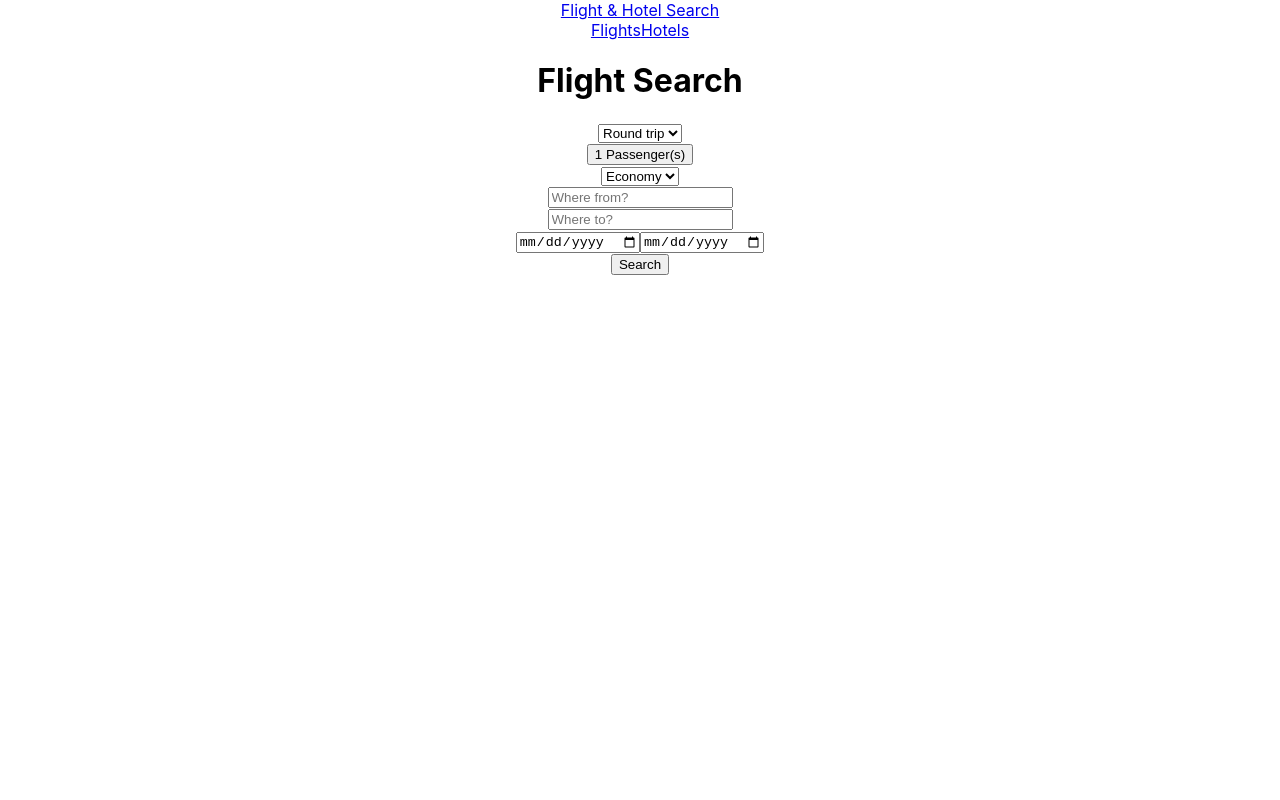
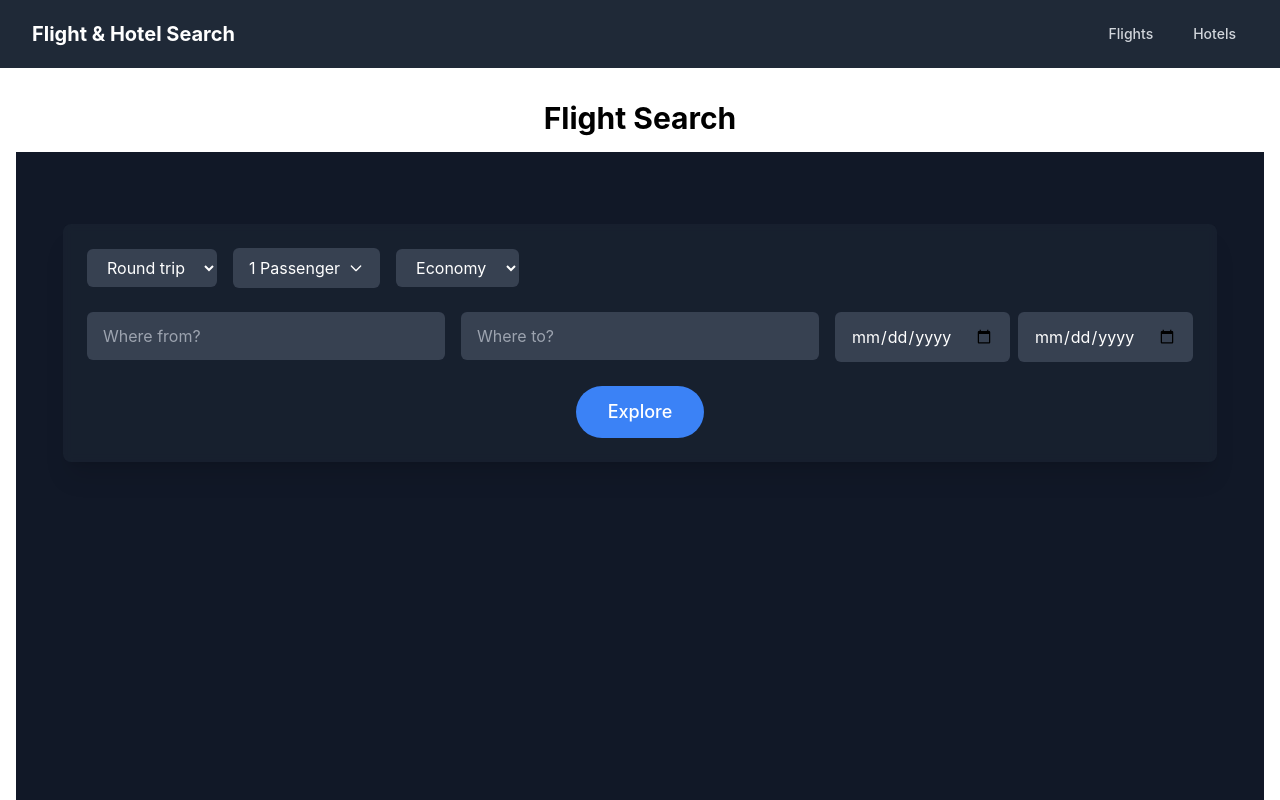
Before and after one commit to TalhaHunter101/flight-app, a React (Create React App) app: page /flights in a window 1280 px wide. Shown: the top 800 px of the page. Built offline with nearby package versions, Linux system fonts and the light colour scheme.

Commit message:
feat: added basic UI

```diff
--- a/src/components/FlightSearch.js
+++ b/src/components/FlightSearch.js
@@ -1,4 +1,4 @@
-import React, { useState } from "react";
+import React, { useState, useRef, useEffect } from "react";
 import axios from "axios";
 
 const FlightSearch = () => {
@@ -7,27 +7,50 @@ const FlightSearch = () => {
   const [destination, setDestination] = useState("");
   const [departureDate, setDepartureDate] = useState("");
   const [returnDate, setReturnDate] = useState("");
+  const [adults, setAdults] = useState(1);
+  const [children, setChildren] = useState(0);
+  const [infants, setInfants] = useState(0);
+  const [cabinClass, setCabinClass] = useState("Economy");
   const [isPassengerDropdownOpen, setIsPassengerDropdownOpen] = useState(false);
-  const [passengers, setPassengers] = useState({
-    adults: 1,
-    children: 0,
-    infants_in_seat: 0,
-    infants_in_lap: 0,
-  });
-  const [cabinClass, setCabinClass] = useState("Economy");
   const [flights, setFlights] = useState([]);
   const [loading, setLoading] = useState(false);
 
-  const handlePassengerChange = (type, operation) => {
-    setPassengers((prev) => ({
-      ...prev,
-      [type]:
-        operation === "add" ? prev[type] + 1 : Math.max(0, prev[type] - 1),
-    }));
+  // Add useRef for dropdown click outside handling
+  const dropdownRef = useRef(null);
+
+  // Handle click outside to close dropdown
+  useEffect(() => {
+    const handleClickOutside = (event) => {
+      if (dropdownRef.current && !dropdownRef.current.contains(event.target)) {
+        setIsPassengerDropdownOpen(false);
+      }
     };
 
-  const getTotalPassengers = () => {
-    return Object.values(passengers).reduce((a, b) => a + b, 0);
+    document.addEventListener("mousedown", handleClickOutside);
+    return () => document.removeEventListener("mousedown", handleClickOutside);
+  }, []);
+
+  // Update handlePassengerChange to handle different categories
+  const handlePassengerChange = (type, operation) => {
+    if (type === "adults") {
+      setAdults((prev) =>
+        operation === "increment"
+          ? Math.min(prev + 1, 9)
+          : Math.max(prev - 1, 1)
+      );
+    } else if (type === "children") {
+      setChildren((prev) =>
+        operation === "increment"
+          ? Math.min(prev + 1, 9)
+          : Math.max(prev - 1, 0)
+      );
+    } else if (type === "infants") {
+      setInfants((prev) =>
+        operation === "increment"
+          ? Math.min(prev + 1, 9)
+          : Math.max(prev - 1, 0)
+      );
+    }
   };
 
   const handleSearch = async (e) => {
@@ -43,7 +66,7 @@ const FlightSearch = () => {
             destination: destination,
             departureDate: departureDate,
             returnDate: returnDate,
-            adults: getTotalPassengers(),
+            adults: adults + children + infants,
             cabinClass: cabinClass,
           },
           headers: {
@@ -62,25 +85,17 @@ const FlightSearch = () => {
   };
 
   return (
-    <div className="min-h-screen bg-gray-900 text-white">
-      {/* Hero Image Section */}
-      {/* <div className="relative h-48 mb-8">
-        <div className="absolute inset-0 bg-gradient-to-r from-gray-800 to-gray-900">
-          <h1 className="text-6xl font-bold text-center pt-1">Flights</h1>
-        </div>
-      </div> */}
-
+    <div className="min-h-screen bg-gray-900 flex flex-col justify-top">
       {/* Search Form */}
-      <div className="max-w-6xl mx-auto p-4">
-        <div className="bg-gray-800 rounded-lg p-4 shadow-lg">
-          {/* Trip Type and Passengers Row */}
-          <div className="flex items-center space-x-4 mb-4">
-            {/* Trip Type Dropdown */}
+      <div className="max-w-7xl mx-auto px-4 py-8 mt-10">
+        <div className="bg-gray-800/50 backdrop-blur-sm rounded-lg p-6 shadow-xl">
+          {/* Trip Type, Passengers, and Cabin Class */}
+          <div className="flex items-center space-x-4 mb-6">
             <div className="relative">
               <select
                 value={tripType}
                 onChange={(e) => setTripType(e.target.value)}
-                className="bg-gray-700 px-4 py-2 rounded-md"
+                className="bg-gray-700 text-white px-4 py-2 rounded-md cursor-pointer"
               >
                 <option value="round-trip">Round trip</option>
                 <option value="one-way">One way</option>
@@ -88,89 +103,116 @@ const FlightSearch = () => {
               </select>
             </div>
 
-            {/* Passengers Dropdown */}
-            <div className="relative">
+            {/* Updated Passengers Dropdown */}
+            <div className="relative" ref={dropdownRef}>
               <button
                 onClick={() =>
                   setIsPassengerDropdownOpen(!isPassengerDropdownOpen)
                 }
-                className="bg-gray-700 px-4 py-2 rounded-md flex items-center"
+                className="bg-gray-700 text-white px-4 py-2 rounded-md flex items-center space-x-2"
               >
-                <span>{getTotalPassengers()} Passenger(s)</span>
+                <span>
+                  {adults + children + infants} Passenger
+                  {adults + children + infants !== 1 ? "s" : ""}
+                </span>
+                <svg
+                  className="w-4 h-4"
+                  fill="none"
+                  stroke="currentColor"
+                  viewBox="0 0 24 24"
+                >
+                  <path
+                    strokeLinecap="round"
+                    strokeLinejoin="round"
+                    strokeWidth={2}
+                    d="M19 9l-7 7-7-7"
+                  />
+                </svg>
               </button>
 
               {isPassengerDropdownOpen && (
-                <div className="absolute top-full left-0 mt-2 w-72 bg-gray-700 rounded-md shadow-lg p-4 z-50">
-                  {/* Adults */}
-                  <div className="flex items-center justify-between mb-4">
+                <div className="absolute top-full left-0 mt-2 w-64 bg-gray-700 rounded-lg shadow-lg p-4 z-50">
+                  <div className="flex items-center justify-between">
                     <div>
-                      <div className="font-medium">Adults</div>
+                      <p className="text-white font-medium">Adults</p>
                     </div>
                     <div className="flex items-center space-x-3">
                       <button
                         onClick={() =>
-                          handlePassengerChange("adults", "subtract")
+                          handlePassengerChange("adults", "decrement")
                         }
-                        className="bg-gray-600 px-3 py-1 rounded"
+                        className="bg-gray-600 text-white w-8 h-8 rounded-full flex items-center justify-center hover:bg-gray-500"
+                        disabled={adults <= 1}
                       >
                         -
                       </button>
-                      <span>{passengers.adults}</span>
+                      <span className="text-white w-4 text-center">
+                        {adults}
+                      </span>
                       <button
-                        onClick={() => handlePassengerChange("adults", "add")}
-                        className="bg-gray-600 px-3 py-1 rounded"
+                        onClick={() =>
+                          handlePassengerChange("adults", "increment")
+                        }
+                        className="bg-gray-600 text-white w-8 h-8 rounded-full flex items-center justify-center hover:bg-gray-500"
+                        disabled={adults >= 9}
                       >
                         +
                       </button>
                     </div>
                   </div>
-
-                  {/* Children */}
-                  <div className="flex items-center justify-between mb-4">
+                  <div className="flex items-center justify-between mt-2">
                     <div>
-                      <div className="font-medium">Children</div>
-                      <div className="text-sm text-gray-400">Aged 2-11</div>
+                      <p className="text-white font-medium">Children</p>
+                      <p className="text-sm text-gray-400">Aged 2-11</p>
                     </div>
                     <div className="flex items-center space-x-3">
                       <button
                         onClick={() =>
-                          handlePassengerChange("children", "subtract")
+                          handlePassengerChange("children", "decrement")
                         }
-                        className="bg-gray-600 px-3 py-1 rounded"
+                        className="bg-gray-600 text-white w-8 h-8 rounded-full flex items-center justify-center hover:bg-gray-500"
+                        disabled={children <= 0}
                       >
                         -
                       </button>
-                      <span>{passengers.children}</span>
+                      <span className="text-white w-4 text-center">
+                        {children}
+                      </span>
                       <button
-                        onClick={() => handlePassengerChange("children", "add")}
-                        className="bg-gray-600 px-3 py-1 rounded"
+                        onClick={() =>
+                          handlePassengerChange("children", "increment")
+                        }
+                        className="bg-gray-600 text-white w-8 h-8 rounded-full flex items-center justify-center hover:bg-gray-500"
+                        disabled={children >= 9}
                       >
                         +
                       </button>
                     </div>
                   </div>
-
-                  {/* Infants */}
-                  <div className="flex items-center justify-between">
+                  <div className="flex items-center justify-between mt-2">
                     <div>
-                      <div className="font-medium">Infants</div>
-                      <div className="text-sm text-gray-400">Under 2</div>
+                      <p className="text-white font-medium">Infants</p>
+                      <p className="text-sm text-gray-400">In seat</p>
                     </div>
                     <div className="flex items-center space-x-3">
                       <button
                         onClick={() =>
-                          handlePassengerChange("infants_in_lap", "subtract")
+                          handlePassengerChange("infants", "decrement")
                         }
-                        className="bg-gray-600 px-3 py-1 rounded"
+                        className="bg-gray-600 text-white w-8 h-8 rounded-full flex items-center justify-center hover:bg-gray-500"
+                        disabled={infants <= 0}
                       >
                         -
                       </button>
-                      <span>{passengers.infants_in_lap}</span>
+                      <span className="text-white w-4 text-center">
+                        {infants}
+                      </span>
                       <button
                         onClick={() =>
-                          handlePassengerChange("infants_in_lap", "add")
+                          handlePassengerChange("infants", "increment")
                         }
-                        className="bg-gray-600 px-3 py-1 rounded"
+                        className="bg-gray-600 text-white w-8 h-8 rounded-full flex items-center justify-center hover:bg-gray-500"
+                        disabled={infants >= 9}
                       >
                         +
                       </button>
@@ -180,11 +222,11 @@ const FlightSearch = () => {
               )}
             </div>
 
-            {/* Cabin Class Dropdown */}
+            {/* Cabin Class */}
             <select
               value={cabinClass}
               onChange={(e) => setCabinClass(e.target.value)}
-              className="bg-gray-700 px-4 py-2 rounded-md"
+              className="bg-gray-700 text-white px-4 py-2 rounded-md cursor-pointer"
             >
               <option value="Economy">Economy</option>
               <option value="Business">Business</option>
@@ -192,7 +234,7 @@ const FlightSearch = () => {
             </select>
           </div>
 
-          {/* Search Fields Row */}
+          {/* Origin, Destination, and Dates */}
           <div className="grid grid-cols-12 gap-4">
             <div className="col-span-4">
               <input
@@ -200,7 +242,7 @@ const FlightSearch = () => {
                 placeholder="Where from?"
                 value={origin}
                 onChange={(e) => setOrigin(e.target.value)}
-                className="w-full bg-gray-700 px-4 py-2 rounded-md"
+                className="w-full bg-gray-700 text-white px-4 py-3 rounded-md"
               />
             </div>
             <div className="col-span-4">
@@ -209,7 +251,7 @@ const FlightSearch = () => {
                 placeholder="Where to?"
                 value={destination}
                 onChange={(e) => setDestination(e.target.value)}
-                className="w-full bg-gray-700 px-4 py-2 rounded-md"
+                className="w-full bg-gray-700 text-white px-4 py-3 rounded-md"
               />
             </div>
             <div className="col-span-4">
@@ -218,14 +260,14 @@ const FlightSearch = () => {
                   type="date"
                   value={departureDate}
                   onChange={(e) => setDepartureDate(e.target.value)}
-                  className="w-full bg-gray-700 px-4 py-2 rounded-md"
+                  className="w-full bg-gray-700 text-white px-4 py-3 rounded-md"
                 />
                 {tripType === "round-trip" && (
                   <input
                     type="date"
                     value={returnDate}
                     onChange={(e) => setReturnDate(e.target.value)}
-                    className="w-full bg-gray-700 px-4 py-2 rounded-md"
+                    className="w-full bg-gray-700 text-white px-4 py-3 rounded-md"
                   />
                 )}
               </div>
@@ -233,31 +275,50 @@ const FlightSearch = () => {
           </div>
 
           {/* Search Button */}
-          <div className="flex justify-center mt-4">
+          <div className="flex justify-center mt-6">
             <button
               onClick={handleSearch}
-              className="bg-blue-500 hover:bg-blue-600 text-white px-8 py-2 rounded-full"
+              className="bg-blue-500 hover:bg-blue-600 text-white px-8 py-3 rounded-full text-lg font-medium"
             >
-              Search
+              Explore
             </button>
           </div>
         </div>
+
+        {/* Flight Results */}
+        {loading ? (
+          <div className="text-center mt-8">
+            <div className="text-white">Loading flights...</div>
           </div>
-
-      {/* Results Section */}
-      {loading ? (
-        <p className="text-center mt-8">Loading flights...</p>
         ) : (
-        <div className="max-w-6xl mx-auto px-4 mt-8">
+          flights.length > 0 && (
+            <div className="mt-8 space-y-4">
               {flights.map((flight) => (
-            <div key={flight.id} className="bg-gray-800 rounded-lg p-4 mb-4">
-              <p>Price: {flight.price}</p>
-              <p>Carrier: {flight.carrier}</p>
-              <p>Departure: {flight.departureDate}</p>
+                <div key={flight.id} className="bg-gray-800 rounded-lg p-6">
+                  <div className="flex justify-between items-center">
+                    <div>
+                      <p className="text-lg font-bold">{flight.airline}</p>
+                      <p className="text-sm text-gray-400">
+                        {flight.flightNumber}
+                      </p>
+                    </div>
+                    <div className="text-lg font-bold">${flight.price}</div>
+                  </div>
+                  <div className="mt-4">
+                    <p>
+                      {flight.departureAirport} - {flight.arrivalAirport}
+                    </p>
+                    <p>
+                      {flight.departureDate} - {flight.arrivalDate}
+                    </p>
+                    <p>Duration: {flight.duration}</p>
+                  </div>
                 </div>
               ))}
             </div>
+          )
         )}
+      </div>
     </div>
   );
 };
--- /dev/null
+++ b/tailwind.config.js
@@ -0,0 +1,10 @@
+/** @type {import('tailwindcss').Config} */
+module.exports = {
+  content: [
+    "./src/**/*.{js,jsx,ts,tsx}",
+  ],
+  theme: {
+    extend: {},
+  },
+  plugins: [],
+}
```
Also changed, not shown: package.json (+5 -10 lines), src/components/HotelSearch.js (+69 -42 lines), 1 other file (tests, documents, lock files or other folders). Lines whose indentation alone changed are shown as unchanged.
